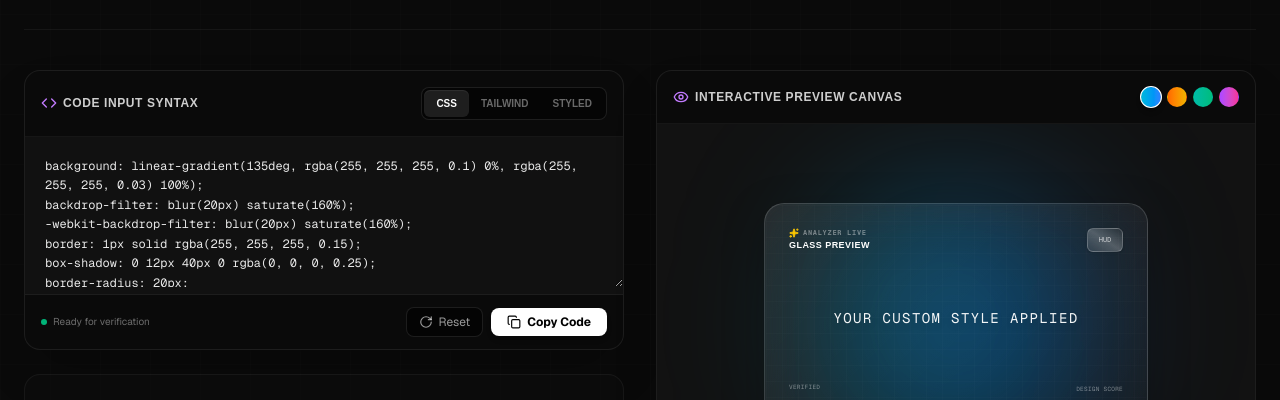
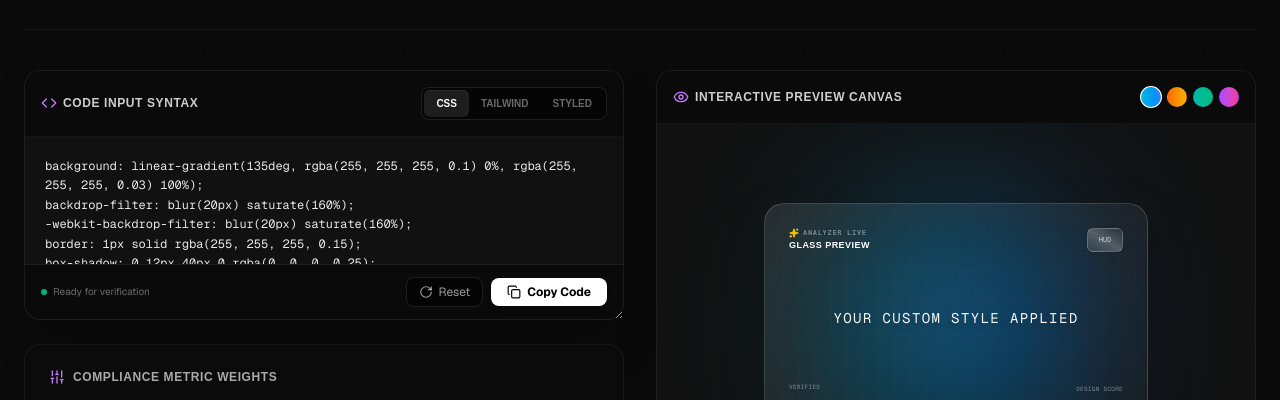
Before and after one commit to iamsaifkhan25/CSS-frosting, a Next.js app: page /analyzer in a window 1280 px wide. Shown: the part 400-800 px from the top of the page. Built offline with nearby package versions, Linux system fonts and the light colour scheme; no server answers.

Commit message:
feat(analyzer): hide textarea resizer and make outer syntax input box vertically resizable with flex scaling

```diff
--- a/src/app/analyzer/analyzer-client.tsx
+++ b/src/app/analyzer/analyzer-client.tsx
@@ -833,10 +833,10 @@ export default function AnalyzerClient() {
 
           {/* Left Column: Code Editor */}
           <div className="lg:col-span-6 space-y-6 flex flex-col">
-            <div className="bg-[#111] border border-white/5 rounded-2xl overflow-hidden flex flex-col shadow-2xl">
+            <div className="bg-[#111] border border-white/5 rounded-2xl flex flex-col shadow-2xl resize-y overflow-hidden h-[250px] min-h-[180px] max-h-[600px]">
 
               {/* Tab Selector */}
-              <div className="flex items-center justify-between bg-black/40 border-b border-white/5 p-4">
+              <div className="flex items-center justify-between bg-black/40 border-b border-white/5 p-4 flex-shrink-0">
                 <div className="flex items-center space-x-1">
                   <Code className="w-4 h-4 text-purple-400 mr-1.5" />
                   <span className="text-xs font-bold uppercase tracking-wider text-white/80">Code Input Syntax</span>
@@ -860,8 +860,7 @@ export default function AnalyzerClient() {
               </div>
 
               {/* Text Area Input */}
-              {/* Text Area Input */}
-              <div className="relative border-b border-white/5">
+              <div className="relative flex-1 min-h-0 border-b border-white/5">
                 <textarea
                   value={code}
                   onChange={(e) => setCode(e.target.value)}
@@ -872,12 +871,12 @@ export default function AnalyzerClient() {
                         ? 'bg-white/10 backdrop-blur-md border border-white/10 shadow-lg'
                         : 'const GlassDiv = styled.div`\n  background: rgba(255, 255, 255, 0.2);\n  backdrop-filter: blur(12px);\n`;'
                   }
-                  className="w-full h-[150px] min-h-[100px] max-h-[500px] bg-transparent text-white/90 p-5 font-mono text-xs focus:outline-none resize-y overflow-y-auto leading-relaxed"
+                  className="w-full h-full bg-transparent text-white/90 p-5 font-mono text-xs focus:outline-none resize-none overflow-y-auto leading-relaxed"
                 />
               </div>
 
               {/* Footer controls */}
-              <div className="flex items-center justify-between bg-black/40 px-4 py-3">
+              <div className="flex items-center justify-between bg-black/40 px-4 py-3 flex-shrink-0">
                 <div className="flex items-center space-x-1.5 text-[10px] text-white/40 font-sans">
                   <span className="w-1.5 h-1.5 bg-emerald-500 rounded-full animate-pulse"></span>
                   <span>Ready for verification</span>
```
